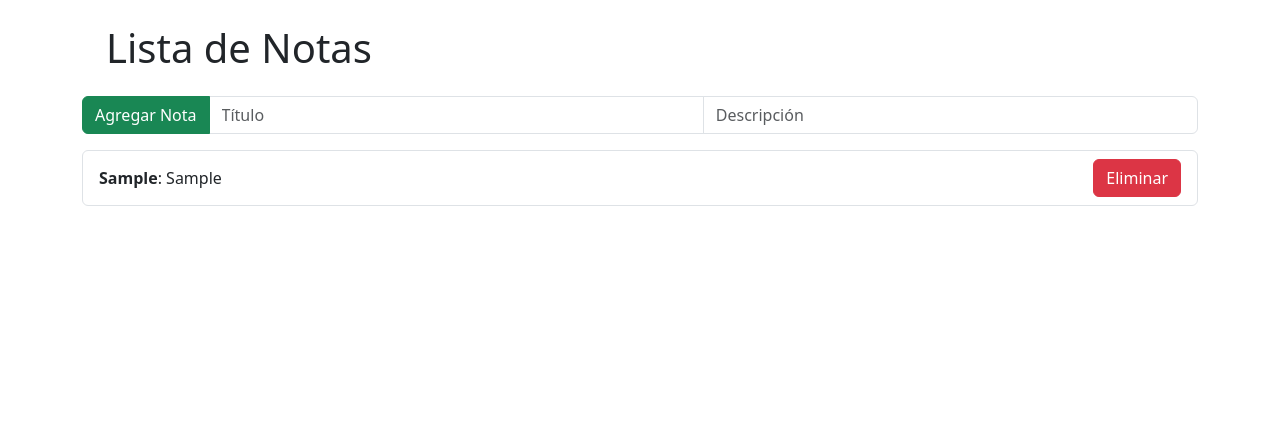
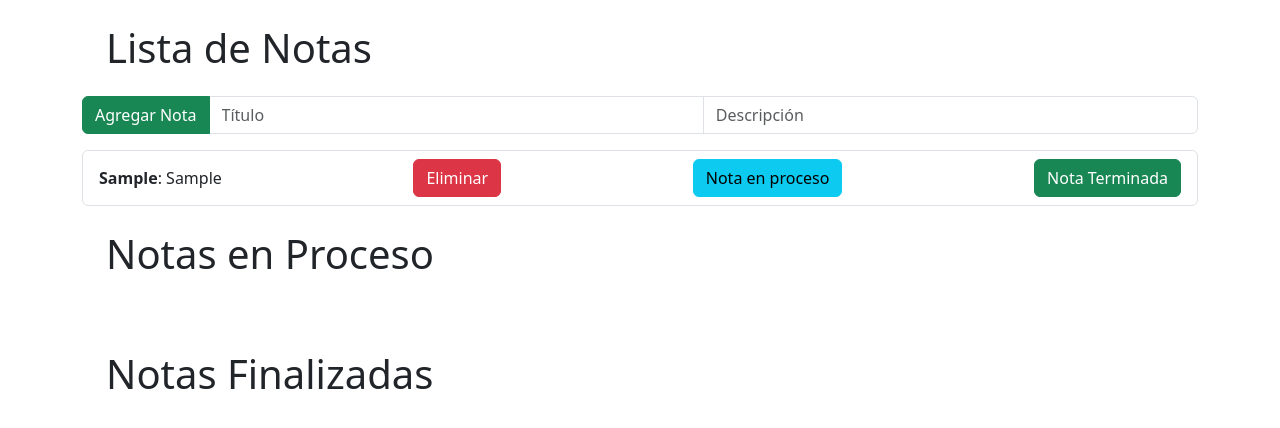
Before and after one commit to nt-neru/PracticoReactGrupo02, a React (Create React App) app: page / in a window 1280 px wide. Both pictures are taken after typing "Sample", "Sample" into the empty fields and a click on the button "Agregar Nota". Shown: the top 428 px of the page. Built offline with nearby package versions, Linux system fonts and the light colour scheme.

Commit message:
se agregaron los estados proceso y finalizado

```diff
--- a/src/components/ListaNotas.js
+++ b/src/components/ListaNotas.js
@@ -1,12 +1,12 @@
-// ListaNotas.jsx
 import React, { useState } from "react";
-import { Form, Row, Button, ListGroup, Col, InputGroup } from "react-bootstrap";
+import { Form, Button, ListGroup, InputGroup } from "react-bootstrap";
 import Nota from "./Nota";
 
 export default function ListaNotas() {
   const [titulo, setTitulo] = useState("");
   const [descripcion, setDescripcion] = useState("");
   const [notes, setNotes] = useState([]);
+  const [estadoDeNota, setEstadoDeNota] = useState(1);
 
   const guardarInput = (e) => {
     setDescripcion(e.target.value);
@@ -17,7 +17,7 @@ export default function ListaNotas() {
   };
 
   const addNote = (e) => {
-    if (titulo.trim() !== "" && descripcion.trim() !== "") {
+    if (titulo.trim() !== "" && descripcion.trim() !== "" && estadoDeNota === 1 ) {
       const descripcionExistente = notes.some((nota) => nota.descripcion === descripcion);
 
       if (!descripcionExistente) {
@@ -25,7 +25,8 @@ export default function ListaNotas() {
           id: notes.length,
           titulo: titulo,
           descripcion: descripcion,
-          estado: true,
+          estadoVisible: true,
+          estadoDeNota: estadoDeNota,
         };
         setNotes([...notes, nuevaNota]);
         setTitulo("");
@@ -34,14 +35,28 @@ export default function ListaNotas() {
         alert("La Nota ya existe");
       }
     }
-  }
+  };
 
   const deleteNote = (id) => {
     const nuevaLista = notes.map((nota) =>
-      nota.id === id ? { ...nota, estado: false } : nota
+      nota.id === id ? { ...nota, estadoDeNota: 0 } : nota
     );
     setNotes(nuevaLista);
-  }
+  };
+
+  const notaProceso = (id) => {
+    const nuevaLista = notes.map((nota) =>
+      nota.id === id ? { ...nota, estadoDeNota: 2 } : nota
+    );
+    setNotes(nuevaLista);
+  };
+
+  const notaTerminada = (id) => {
+    const nuevaLista = notes.map((nota) =>
+      nota.id === id ? { ...nota, estadoDeNota: 3} : nota
+    );
+    setNotes(nuevaLista);
+  };
 
   return (
     <>
@@ -49,7 +64,9 @@ export default function ListaNotas() {
 
       <Form>
         <InputGroup className="mb-3">
-          <Button variant="success" onClick={addNote}>Agregar Nota</Button>
+          <Button variant="success" onClick={addNote}>
+            Agregar Nota
+          </Button>
           <Form.Control
             type="text"
             onChange={guardarTitulo}
@@ -67,17 +84,60 @@ export default function ListaNotas() {
 
       <div className="justify-content-center">
         <ListGroup>
-          {notes.map((nota) => (
-            nota.estado ? (
+          {notes.map((nota) =>
+            nota.estadoDeNota === 1 ? (
               <Nota
                 key={nota.id}
                 id={nota.id}
                 titulo={nota.titulo}
                 descripcion={nota.descripcion}
+                estadoDeNota={nota.estadoDeNota}
                 delete={deleteNote}
+                notaProceso={notaProceso}
+                notaTerminada={notaTerminada}
               />
             ) : null
-          ))}
+          )}
+        </ListGroup>
+      </div>
+      <br />
+      <h1 className="m-4">Notas en Proceso</h1>
+      <div className="justify-content-center">
+        <ListGroup>
+          {notes.map((nota) =>
+            nota.estadoDeNota === 2 ? (
+              <Nota
+                key={nota.id}
+                id={nota.id}
+                titulo={nota.titulo}
+                descripcion={nota.descripcion}
+                estadoDeNota={nota.estadoDeNota}
+                delete={deleteNote}
+                notaProceso={notaProceso}
+                notaTerminada={notaTerminada}
+              />
+            ) : null
+          )}
+        </ListGroup>
+      </div>
+      <br />
+      <h1 className="m-4">Notas Finalizadas</h1>
+      <div className="justify-content-center">
+        <ListGroup>
+          {notes.map((nota) =>
+            nota.estadoDeNota === 3 ? (
+              <Nota
+                key={nota.id}
+                id={nota.id}
+                titulo={nota.titulo}
+                descripcion={nota.descripcion}
+                estadoDeNota={nota.estadoDeNota}
+                delete={deleteNote}
+                notaProceso={notaProceso}
+                notaTerminada={notaTerminada}
+              />
+            ) : null
+          )}
         </ListGroup>
       </div>
     </>
--- a/src/components/Nota.js
+++ b/src/components/Nota.js
@@ -2,7 +2,7 @@
 import React from "react";
 import { ListGroup, Button } from "react-bootstrap";
 
-export default function Nota({ id, titulo, descripcion, delete: deleteNote }) {
+export default function Nota({ id, titulo, descripcion, delete: deleteNote, notaProceso, notaTerminada}) {
   return (
     <ListGroup.Item className="d-flex justify-content-between align-items-center">
       <div>
@@ -11,6 +11,12 @@ export default function Nota({ id, titulo, descripcion, delete: deleteNote }) {
       <Button variant="danger" onClick={() => deleteNote(id)}>
         Eliminar
       </Button>
+      <Button variant="info" onClick={() => notaProceso(id)}>
+        Nota en proceso
+      </Button>
+      <Button variant="success" onClick={() => notaTerminada(id)}>
+        Nota Terminada
+      </Button>
     </ListGroup.Item>
   );
 }
```
